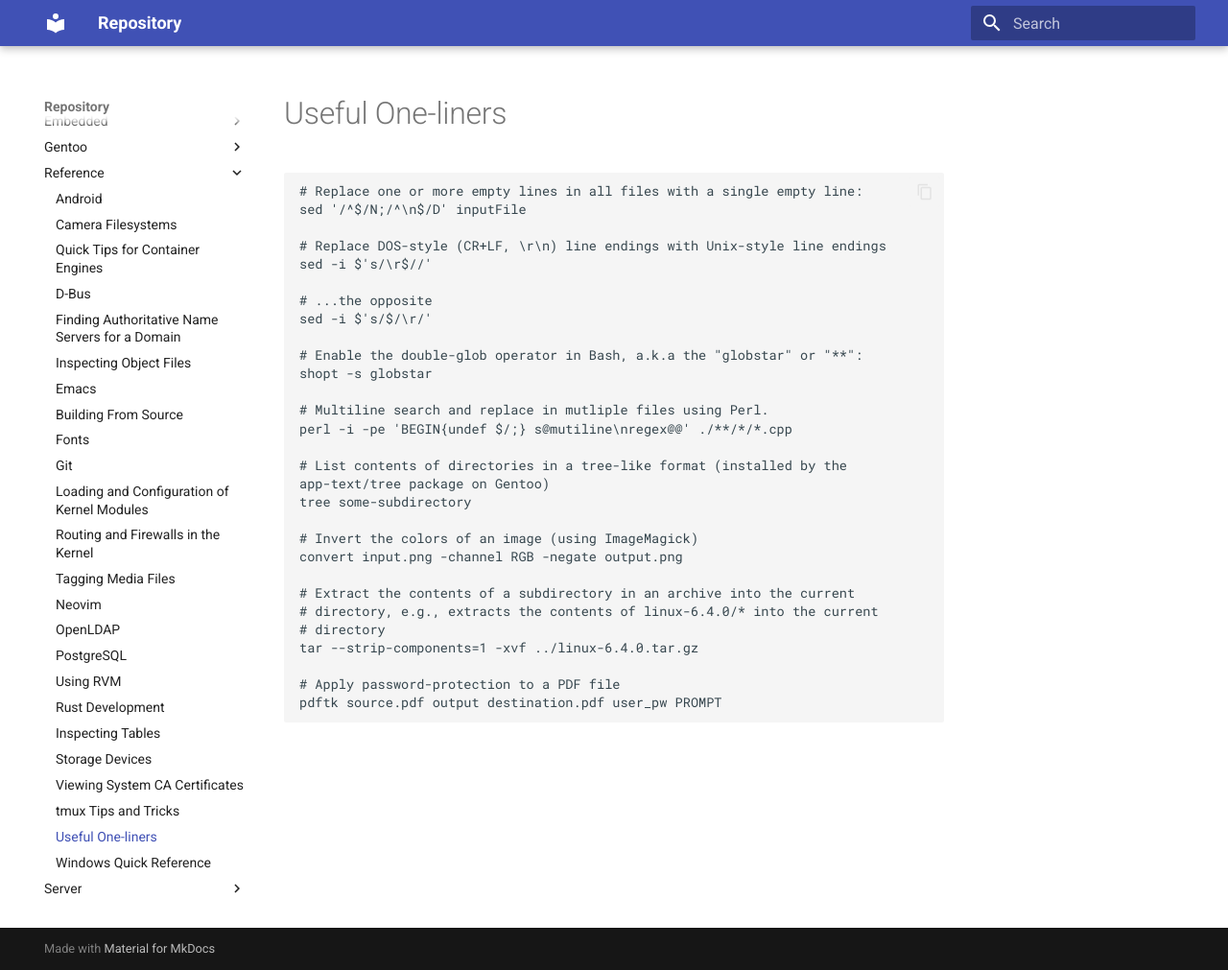
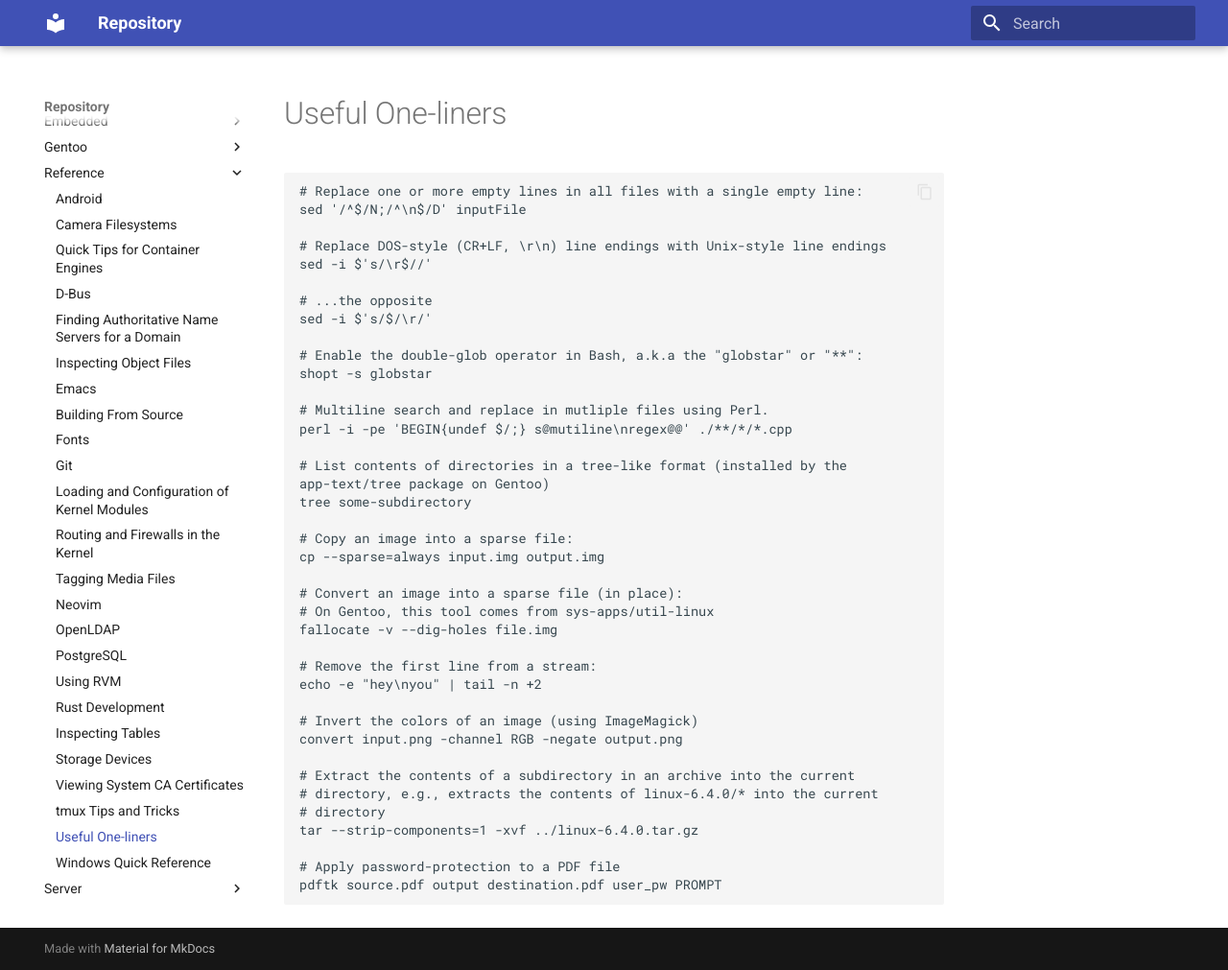
Before and after one commit to AmateurECE/twardyece-repository, an MkDocs documentation site: the page built from docs/Reference/UsefulOneliners.md, in a window 1280 px wide and 1011 px high. Shown: the whole window at 96% size. Built offline with MkDocs 1.6.1 and Material for MkDocs 9.7.7, drawn with Linux system fonts in a browser that asks for light colours.

Commit message:
Add some more useful one liners

```diff
--- a/docs/Reference/UsefulOneliners.md
+++ b/docs/Reference/UsefulOneliners.md
@@ -22,6 +22,16 @@ perl -i -pe 'BEGIN{undef $/;} s@mutiline\nregex@@' ./**/*/*.cpp
 app-text/tree package on Gentoo)
 tree some-subdirectory
 
+# Copy an image into a sparse file:
+cp --sparse=always input.img output.img
+
+# Convert an image into a sparse file (in place):
+# On Gentoo, this tool comes from sys-apps/util-linux
+fallocate -v --dig-holes file.img
+
+# Remove the first line from a stream:
+echo -e "hey\nyou" | tail -n +2
+
 # Invert the colors of an image (using ImageMagick)
 convert input.png -channel RGB -negate output.png
 
```
